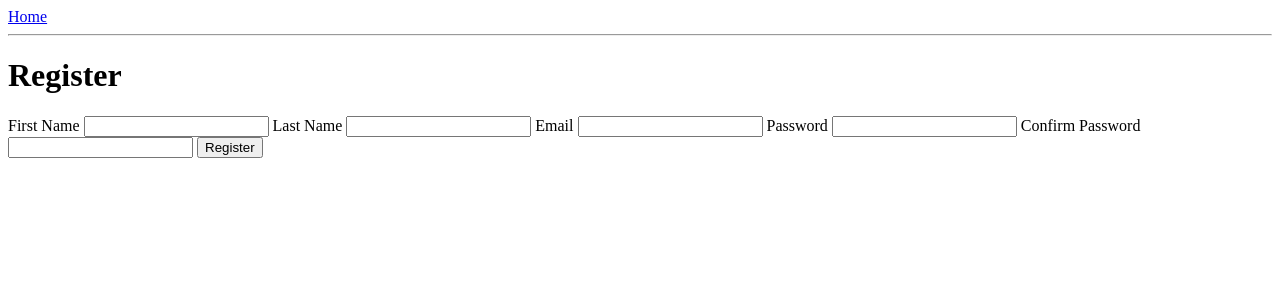
After one commit to Yuki-42/DigitalCorkboard, a Flask app: page /register in a window 1280 px wide. The commit adds this page. Shown: the top 300 px of the page. Run offline with Flask 3, Linux system fonts and the light colour scheme; parts of the project's set-up code (start-up, migrations or seed data) failed here and were passed over.

Commit message:
Ton of work done on the app

```diff
--- a/app.py
+++ b/app.py
@@ -3,21 +3,42 @@ The main entry point for the application.
 """
 # Standard library imports
 from pathlib import Path
+from secrets import token_urlsafe
 
 # External imports
-from flask import Flask, render_template as renderTemplate, request
+from flask import Flask, render_template as renderTemplate, request, session, redirect, url_for, Response
+from flask_session import Session
+from redis import from_url
 
 # Internal imports
 from internals import Database, Config, createLogger
 
 config: Config = Config(Path("ServerData/config.json"))
-database: Database = Database(Path("ServerData/database.db"))
+database: Database = Database(config, Path("ServerData/database.db"))
 
+# Set up the flask app
 app = Flask(__name__)
+
+# Set the secret key
+app.secret_key = config.Server.SecretKey
+
+# Configure the app
+app.config["TEMPLATES_AUTO_RELOAD"] = True
+app.config["SESSION_TYPE"] = "redis"
+app.config["SESSION_PERMANENT"] = False
+app.config["SESSION_USE_SIGNER"] = True
+
+# Set up the redis session
+app.config["REDIS_HOST"] = "localhost"
+app.config["REDIS_PORT"] = 6379
+# app.config["REDIS_PASSWORD"] = config.Server.RedisPassword
+
+# Set up the session
+serverSession = Session(app)
 
 
 @app.route("/")
-def helloWorld() -> str:
+def index() -> str:
     """
     Renders the index.html template.
 
@@ -28,32 +49,87 @@ def helloWorld() -> str:
 
 
 @app.route("/login", methods=["GET", "POST"])
-def login() -> str:
+def login() -> str | Response:
     """
     Depending on the request method, renders the login.html template or logs the user in.
 
     Returns:
         The rendered login.html template.
     """
+    # Log the user in
     if request.method == "POST":
-        # Log the user in
-        pass
+        # Get the form data
+        email: str = request.form["email"]
+        password: str = request.form["password"]
+
+        # Check if the user exists
+        if not database.checkUserEmailExists(email):
+            # Render the login page with an error
+            return renderTemplate("login.html", error="User does not exist.")
+
+        # Check if the password is correct
+        if not database.attemptLogin(email, password):
+            # Remove the password from memory
+            password = None  # type: ignore  # Ignore the type error for deleting
+            del password
+
+            # Render the login page with an error
+            return renderTemplate("login.html", error="Incorrect password.")
+
+        # Remove the password from memory
+        password = None  # type: ignore  # Ignore the type error for deleting
+        del password
+
+        # Set the session variables
+        # session["email"] = email
+        # session["userId"] = database.getUserId(email)
+
+        # Redirect the user to the index page
+        return redirect(url_for("index"))
 
     # Render the login page
     return renderTemplate("login.html")
 
 
 @app.route("/register", methods=["GET", "POST"])
-def register() -> str:
+def register() -> str | Response:
     """
     Depending on the request method, renders the register.html template or registers the user.
 
     Returns:
         The rendered register.html template.
     """
+    # Register the user
     if request.method == "POST":
-        # Register the user
-        pass
+        # Get the form data
+        firstName: str = request.form["firstName"]
+        lastName: str = request.form["lastName"]
+        email: str = request.form["email"]
+        password: str = request.form["password"]
+        confirmPassword: str = request.form["confirmPassword"]
+
+        # Check if the passwords match
+        if password != confirmPassword:
+            # Render the register page with an error
+            return renderTemplate("register.html", error="Passwords do not match.")
+
+        # Remove the confirmation password from memory
+        del confirmPassword
+
+        # Check if the email is already in use
+        if database.checkUserEmailExists(email):
+            # Render the register page with an error
+            return renderTemplate("register.html", error="Email already in use.")
+
+        # Create the user
+        database.addUser(firstName, lastName, email, password)
+
+        # Remove the password from memory
+        password = None  # type: ignore  # Ignore the type error for deleting
+        del password
+
+        # Redirect the user to the login page
+        return redirect(url_for("login"))
 
     # Render the register page
     return renderTemplate("register.html")
--- /dev/null
+++ b/templates/register.html
@@ -0,0 +1,36 @@
+{% extends "_base.html" %}
+
+{% block title %}
+Register
+{% endblock %}
+
+{% block content %}
+    <h1>Register</h1>
+
+    <div class="register-form">
+        <form action="/register" method="post">
+            <label for="firstName">First Name</label>
+            <input type="text" id="firstName" name="firstName">
+
+            <label for="lastName">Last Name</label>
+            <input type="text" id="lastName" name="lastName">
+
+            <label for="email">Email</label>
+            <input type="email" id="email" name="email">
+
+            <label for="password">Password</label>
+            <input type="password" id="password" name="password">
+
+            <label for="confirmPassword">Confirm Password</label>
+            <input type="password" id="confirmPassword" name="confirmPassword">
+
+            <input type="submit" value="Register">
+        </form>
+    </div>
+
+    <div class="error">
+        {% if error %}
+            {{ error }}
+        {% endif %}
+    </div>
+{% endblock %}
```
Also changed, not shown: templates/login.html (indentation only).
